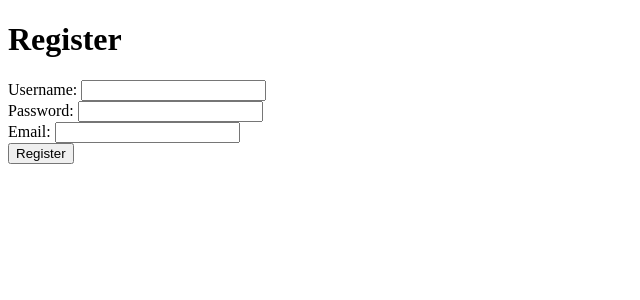
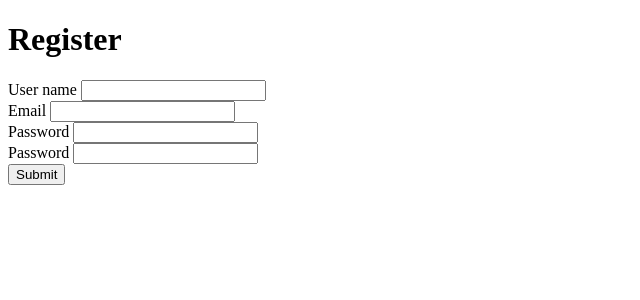
Before and after one commit to JanSzyndlarewicz/Lets-go-out, a Flask app: page /register in a window 1280 px wide. Shown: the top 300 px of the page, without its empty margins (0-640 px from the left). Run offline with Flask 3, Linux system fonts and the light colour scheme.

Commit message:
Reworked login and register to use wtf

```diff
--- a/app/auth.py
+++ b/app/auth.py
@@ -3,14 +3,19 @@ from flask_login import login_user, login_required, logout_user, current_user
 from werkzeug.security import generate_password_hash, check_password_hash
 
 from . import db, User
+from .forms import LoginForm, RegisterForm
 
 auth_bp = Blueprint('auth_bp', __name__)
 
 @auth_bp.route('/login', methods=['GET', 'POST'])
 def login():
-    if request.method == 'POST':
-        username = request.form['username']
-        password = request.form['password']
+    form = LoginForm()
+    if form.validate_on_submit():
+
+        username = form.username.data
+        password = form.password.data
+
+        print(username)
 
         # Find user by username
         user = User.query.filter_by(username=username).first()
@@ -20,7 +25,7 @@ def login():
             return redirect(url_for('dashboard_bp.dashboard'))
         return "Invalid credentials", 401
 
-    return render_template('login.html')
+    return render_template('login.html', form=form)
 
 @auth_bp.route('/logout')
 @login_required
@@ -30,10 +35,13 @@ def logout():
 
 @auth_bp.route('/register', methods=['GET', 'POST'])
 def register():
-    if request.method == 'POST':
-        username = request.form['username']
-        password = request.form['password']
-        email = request.form['email']
+    form = RegisterForm()
+    if form.validate_on_submit():
+
+        username = form.username.data
+        password = form.password.data
+        email = form.email.data
+
         password_hash = generate_password_hash(password)
 
         # Create new user
@@ -44,4 +52,4 @@ def register():
         login_user(new_user)
         return redirect(url_for('dashboard_bp.dashboard'))
 
-    return render_template('register.html')
+    return render_template('register.html', form=form)
--- /dev/null
+++ b/app/forms.py
@@ -0,0 +1,17 @@
+from flask_wtf import FlaskForm
+from wtforms import StringField, PasswordField, SubmitField, EmailField
+from wtforms.validators import InputRequired, Length, EqualTo, Email
+
+
+class LoginForm(FlaskForm):
+    username = StringField('User name', [InputRequired(message="You must provide a username to log in.")])
+    password = PasswordField('Password', [InputRequired(message="You must provide a password to log in.")])
+    submit = SubmitField('Submit')
+
+class RegisterForm(FlaskForm):
+    username = StringField('User name', [InputRequired(message="Please input an username.")])
+    #minimal password length set to 1 for convenience of testing; set to something like 8 in final version
+    password = PasswordField('Password', [InputRequired(message="Please input the password."), Length(min=1, message="Password is too short!")])
+    confirm = PasswordField('Password', [InputRequired(message="Please confirm the password."), EqualTo('password', message="Password confirmation must equal the password.")])
+    email = EmailField('Email', [InputRequired(message="Email address is required."), Email(message="Please provide a correct email address.")])
+    submit = SubmitField('Submit')
--- a/app/templates/register.html
+++ b/app/templates/register.html
@@ -7,16 +7,48 @@
 <body>
     <h1>Register</h1>
     <form method="post">
-        <label for="username">Username:</label>
-        <input type="text" id="username" name="username" required>
+        {{ form.csrf_token }}
+
+        {{ form.username.label }}
+        {{ form.username() }}
+        {% if form.username.errors %}
+            <ul class="errors">
+            {% for error in form.username.errors %}
+                <li>{{ error }}</li>{% endfor %}
+            </ul>
+        {% endif %}
         <br>
-        <label for="password">Password:</label>
-        <input type="password" id="password" name="password" required>
+
+        {{ form.email.label }}
+        {{ form.email() }}
+        {% if form.email.errors %}
+            <ul class="errors">
+            {% for error in form.email.errors %}
+                <li>{{ error }}</li>{% endfor %}
+            </ul>
+        {% endif %}
         <br>
-        <label for="email">Email:</label>
-        <input type="text" id="email" name="email" required>
+
+        {{ form.password.label }}
+        {{ form.password() }}
+        {% if form.password.errors %}
+            <ul class="errors">
+            {% for error in form.password.errors %}
+                <li>{{ error }}</li>{% endfor %}
+            </ul>
+        {% endif %}
         <br>
-        <button type="submit">Register</button>
+
+        {{ form.confirm.label }}
+        {{ form.confirm() }}
+        {% if form.confirm.errors %}
+            <ul class="errors">
+            {% for error in form.confirm.errors %}
+                <li>{{ error }}</li>{% endfor %}
+            </ul>
+        {% endif %}
+        <br>
+        {{ form.submit() }}
     </form>
 </body>
 </html>
--- a/requirements.txt
+++ b/requirements.txt
@@ -8,3 +8,7 @@ Jinja2==3.1.4
 
 # Database
 SQLAlchemy~=2.0.36
+
+#Flask-WTF
+Flask-WTF==1.2.2
+email_validator==2.2.0
```
Also changed, not shown: app/templates/login.html (+20 -5 lines).
